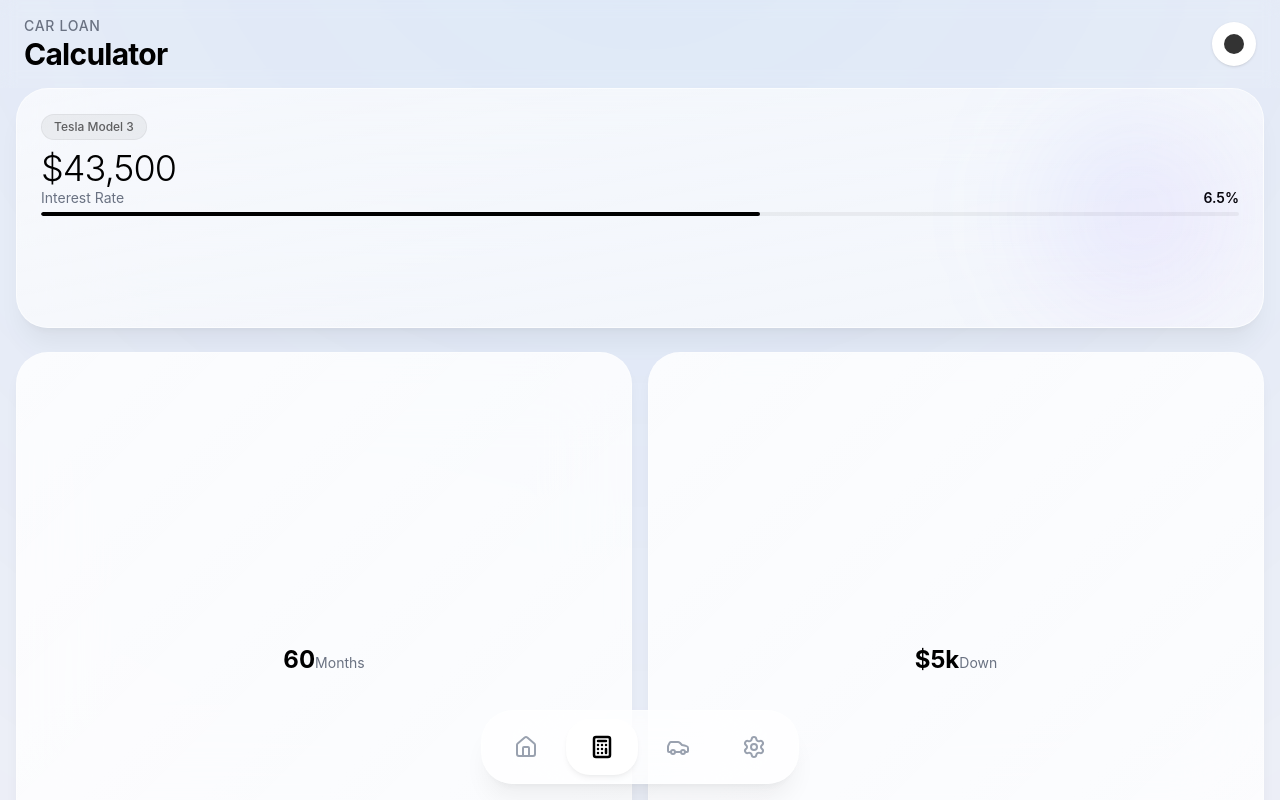
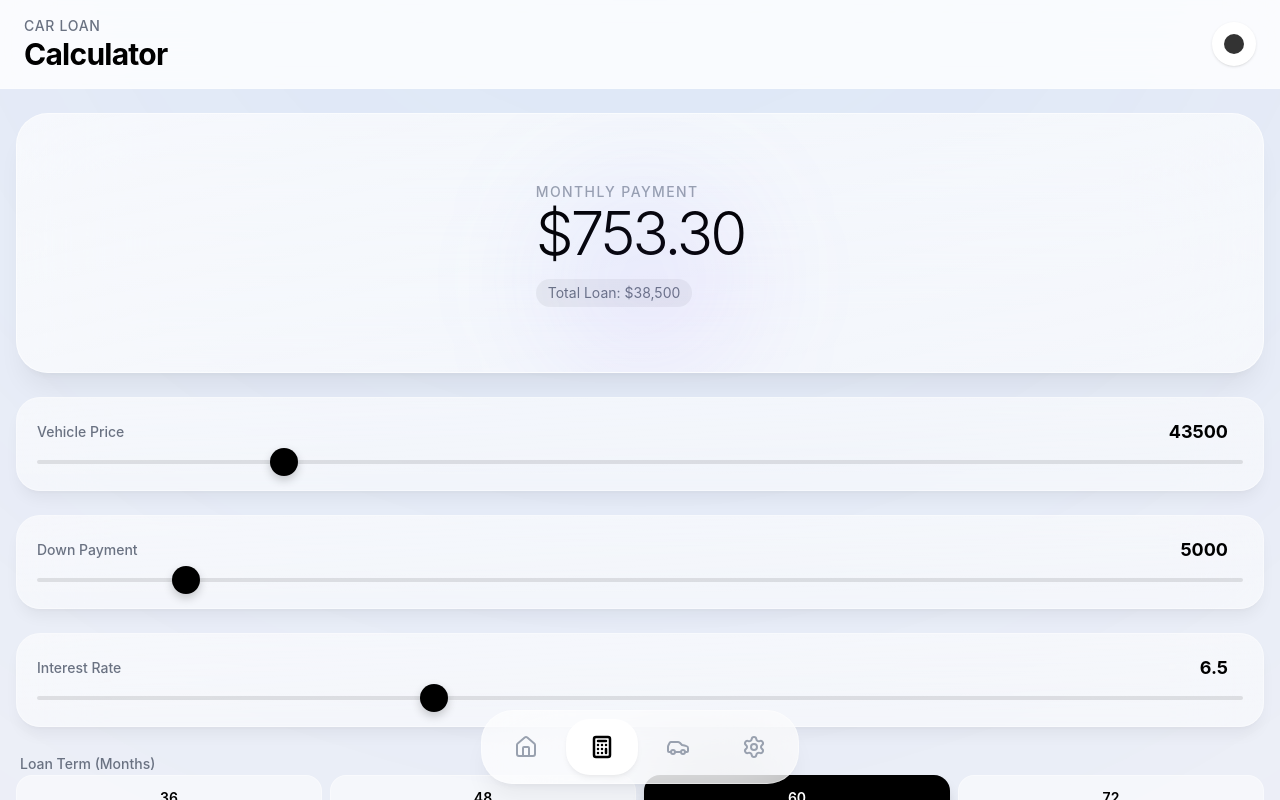
Before and after one commit to githubpitt/Car-Loan, a React (Vite) app: page / in a window 1280 px wide. Built offline with nearby package versions, Linux system fonts and the light colour scheme.

Commit message:
Implement Calculator feature and fix scrolling

```diff
--- a/src/App.tsx
+++ b/src/App.tsx
@@ -1,14 +1,14 @@
 import { motion } from 'framer-motion';
 import FloatingTabBar from './components/layout/FloatingTabBar';
-import GlassCard from './components/ui/GlassCard';
 import IOSButton from './components/ui/IOSButton';
+import { LoanCalculator } from './components/calculator/LoanCalculator';
 
 function App() {
   return (
-    <main className="min-h-screen w-full relative overflow-x-hidden pt-safe-top pb-[120px]"> {/* Bottom padding for tab bar */}
+    <main className="min-h-screen w-full relative pt-safe-top pb-[140px]"> {/* Bottom padding for tab bar */}
 
       {/* Header */}
-      <header className="px-6 py-4 flex items-center justify-between sticky top-0 z-40 bg-white/5 backdrop-blur-sm">
+      <header className="px-6 py-4 flex items-center justify-between sticky top-0 z-40 bg-white/80 backdrop-blur-xl border-b border-white/20 transition-all duration-300">
         <motion.div
           initial={{ opacity: 0, x: -20 }}
           animate={{ opacity: 1, x: 0 }}
@@ -24,47 +24,8 @@ function App() {
       </header>
 
       {/* Content Area */}
-      <div className="px-4 space-y-6">
-
-        {/* Featured Card */}
-        <GlassCard intensity="high" className="p-6 relative overflow-hidden h-[240px] flex flex-col justify-between !bg-white/60 !border-white/60">
-          <div className="absolute top-0 right-0 w-[200px] h-[200px] bg-gradient-to-br from-blue-500/10 to-purple-500/10 blur-[60px] rounded-full pointer-events-none" />
-
-          <div>
-            <span className="inline-block px-3 py-1 rounded-full bg-black/5 text-xs font-medium text-black/60 mb-2 border border-black/5">
-              Tesla Model 3
-            </span>
-            <h2 className="text-4xl font-light tracking-tight text-black">$43,500</h2>
-          </div>
-
-          <div className="space-y-1">
-            <div className="flex justify-between text-sm text-gray-500">
-              <span>Interest Rate</span>
-              <span className="text-black font-semibold">6.5%</span>
-            </div>
-            <div className="w-full bg-black/5 h-1 rounded-full overflow-hidden">
-              <div className="w-[60%] h-full bg-black rounded-full" />
-            </div>
-          </div>
-        </GlassCard>
-
-        {/* Input Section Preview */}
-        <section className="grid grid-cols-2 gap-4">
-          <GlassCard className="p-4 flex flex-col items-center justify-center gap-2 aspect-square !bg-white/80">
-            <span className="text-2xl font-bold text-black">60</span>
-            <span className="text-sm text-gray-500">Months</span>
-          </GlassCard>
-
-          <GlassCard className="p-4 flex flex-col items-center justify-center gap-2 aspect-square !bg-white/80">
-            <span className="text-2xl font-bold text-black">$5k</span>
-            <span className="text-sm text-gray-500">Down</span>
-          </GlassCard>
-        </section>
-
-        <IOSButton className="w-full font-bold text-lg bg-black text-white shadow-xl shadow-black/10">
-          Calculate Payment
-        </IOSButton>
-
+      <div className="px-4 mt-6 space-y-6">
+        <LoanCalculator />
       </div>
 
       <FloatingTabBar />
--- /dev/null
+++ b/src/components/calculator/LoanCalculator.tsx
@@ -0,0 +1,101 @@
+import React, { useState, useEffect } from 'react';
+import { motion } from 'framer-motion';
+import GlassCard from '../ui/GlassCard';
+import { Slider } from '../ui/Slider'; // We might need to create a Slider component
+import { cn } from '../../lib/utils';
+
+// Helper to format currency
+const formatCurrency = (val: number) => new Intl.NumberFormat('en-US', { style: 'currency', currency: 'USD', maximumFractionDigits: 0 }).format(val);
+
+export const LoanCalculator = () => {
+    const [price, setPrice] = useState(43500);
+    const [downPayment, setDownPayment] = useState(5000);
+    const [term, setTerm] = useState(60);
+    const [rate, setRate] = useState(6.5);
+
+    const [monthlyPayment, setMonthlyPayment] = useState(0);
+
+    useEffect(() => {
+        const principal = price - downPayment;
+        const r = rate / 100 / 12;
+        const n = term;
+
+        if (principal <= 0) {
+            setMonthlyPayment(0);
+            return;
+        }
+
+        const payment = (principal * r * (Math.pow(1 + r, n))) / (Math.pow(1 + r, n) - 1);
+        setMonthlyPayment(isNaN(payment) ? 0 : payment);
+    }, [price, downPayment, term, rate]);
+
+    return (
+        <div className="space-y-6">
+            {/* Results Card */}
+            <GlassCard intensity="high" className="p-8 relative overflow-hidden flex flex-col items-center justify-center min-h-[260px] !bg-white/60 !border-white/60">
+                <div className="absolute top-0 right-0 w-[200px] h-[200px] bg-gradient-to-br from-blue-500/10 to-purple-500/10 blur-[60px] rounded-full pointer-events-none" />
+
+                <span className="text-sm font-medium text-gray-400 uppercase tracking-widest mb-2">Monthly Payment</span>
+                <h2 className="text-6xl font-light tracking-tighter text-black mb-1">
+                    {new Intl.NumberFormat('en-US', { style: 'currency', currency: 'USD' }).format(monthlyPayment)}
+                </h2>
+                <div className="flex items-center gap-2 mt-4 text-sm text-gray-500">
+                    <span className="px-3 py-1 bg-black/5 rounded-full">Total Loan: {formatCurrency(price - downPayment)}</span>
+                </div>
+            </GlassCard>
+
+            {/* Inputs */}
+            <div className="grid gap-6">
+                <InputGroup label="Vehicle Price" value={price} setValue={setPrice} min={5000} max={200000} step={500} format={formatCurrency} />
+                <InputGroup label="Down Payment" value={downPayment} setValue={setDownPayment} min={0} max={price} step={100} format={formatCurrency} />
+                <InputGroup label="Interest Rate" value={rate} setValue={setRate} min={0} max={20} step={0.1} format={(v) => `${v.toFixed(1)}%`} />
+
+                {/* Term Selection */}
+                <div className="space-y-3">
+                    <label className="text-sm font-medium text-gray-500 ml-1">Loan Term (Months)</label>
+                    <div className="grid grid-cols-4 gap-2">
+                        {[36, 48, 60, 72].map(t => (
+                            <button
+                                key={t}
+                                onClick={() => setTerm(t)}
+                                className={cn(
+                                    "py-3 rounded-[1rem] text-sm font-semibold transition-all",
+                                    term === t
+                                        ? "bg-black text-white shadow-lg shadow-black/20"
+                                        : "bg-white/50 text-black border border-white/40"
+                                )}
+                            >
+                                {t}
+                            </button>
+                        ))}
+                    </div>
+                </div>
+            </div>
+        </div>
+    );
+}
+
+const InputGroup = ({ label, value, setValue, min, max, step, format }: any) => {
+    return (
+        <GlassCard className="p-5 !bg-white/50 !rounded-[1.5rem] space-y-4">
+            <div className="flex justify-between items-center">
+                <label className="text-sm font-medium text-gray-500">{label}</label>
+                <input
+                    type="number"
+                    value={value}
+                    onChange={(e) => setValue(Number(e.target.value))}
+                    className="text-right font-bold text-lg bg-transparent border-0 p-0 focus:ring-0 w-[120px] text-black"
+                />
+            </div>
+            <input
+                type="range"
+                min={min}
+                max={max}
+                step={step}
+                value={value}
+                onChange={(e) => setValue(Number(e.target.value))}
+                className="w-full h-1 bg-gray-200 rounded-lg appearance-none cursor-pointer accent-black"
+            />
+        </GlassCard>
+    )
+}
--- a/src/index.css
+++ b/src/index.css
@@ -19,7 +19,8 @@
   }
 
   #root {
-    @apply h-[100dvh] w-full overflow-hidden relative;
+    @apply h-[100dvh] w-full overflow-y-auto overflow-x-hidden relative;
+    -webkit-overflow-scrolling: touch;
     background: var(--ios-bg-primary);
   }
 
@@ -57,6 +58,31 @@
     @apply backdrop-blur-[40px] bg-white/70 border border-white/40 shadow-xl shadow-black/5;
   }
 
+  /* Custom Range Slider */
+  input[type=range] {
+    -webkit-appearance: none;
+    background: transparent;
+  }
+
+  input[type=range]::-webkit-slider-thumb {
+    -webkit-appearance: none;
+    height: 28px;
+    width: 28px;
+    border-radius: 50%;
+    background: #000000;
+    cursor: pointer;
+    margin-top: -12px;
+    box-shadow: 0 4px 10px rgba(0, 0, 0, 0.2);
+  }
+
+  input[type=range]::-webkit-slider-runnable-track {
+    width: 100%;
+    height: 4px;
+    cursor: pointer;
+    background: rgba(0, 0, 0, 0.1);
+    border-radius: 2px;
+  }
+
   .safe-top {
     padding-top: env(safe-area-inset-top);
   }
```
